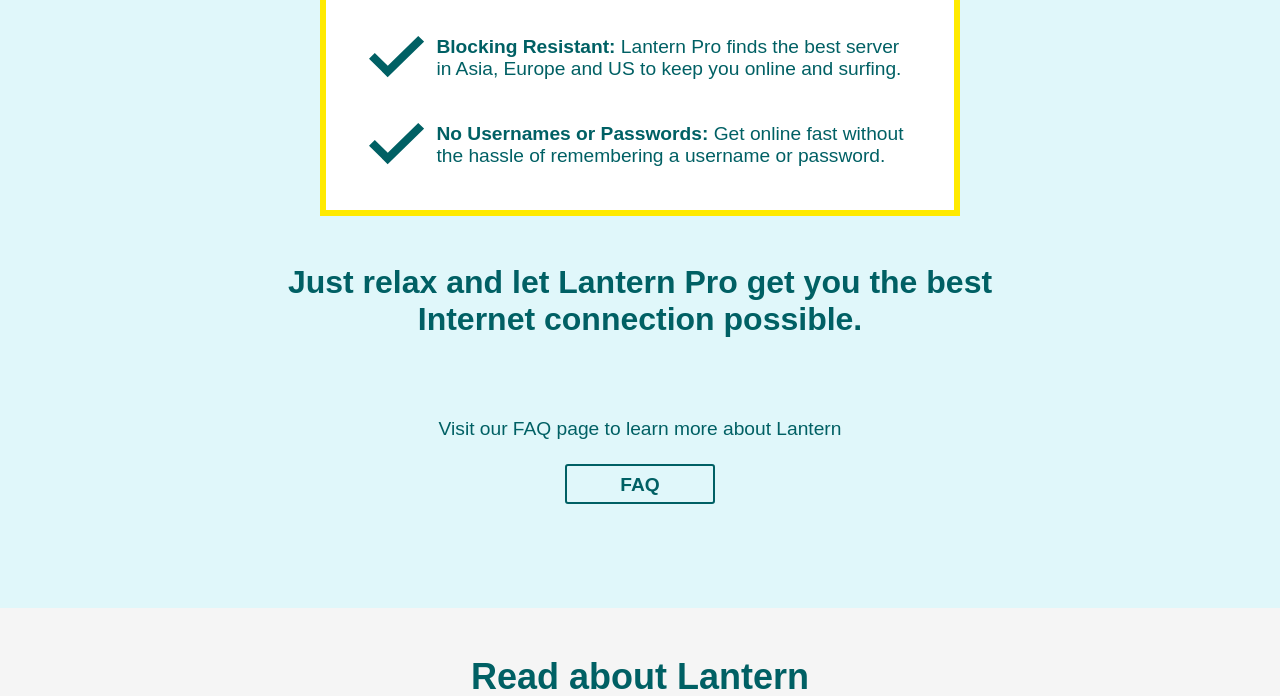
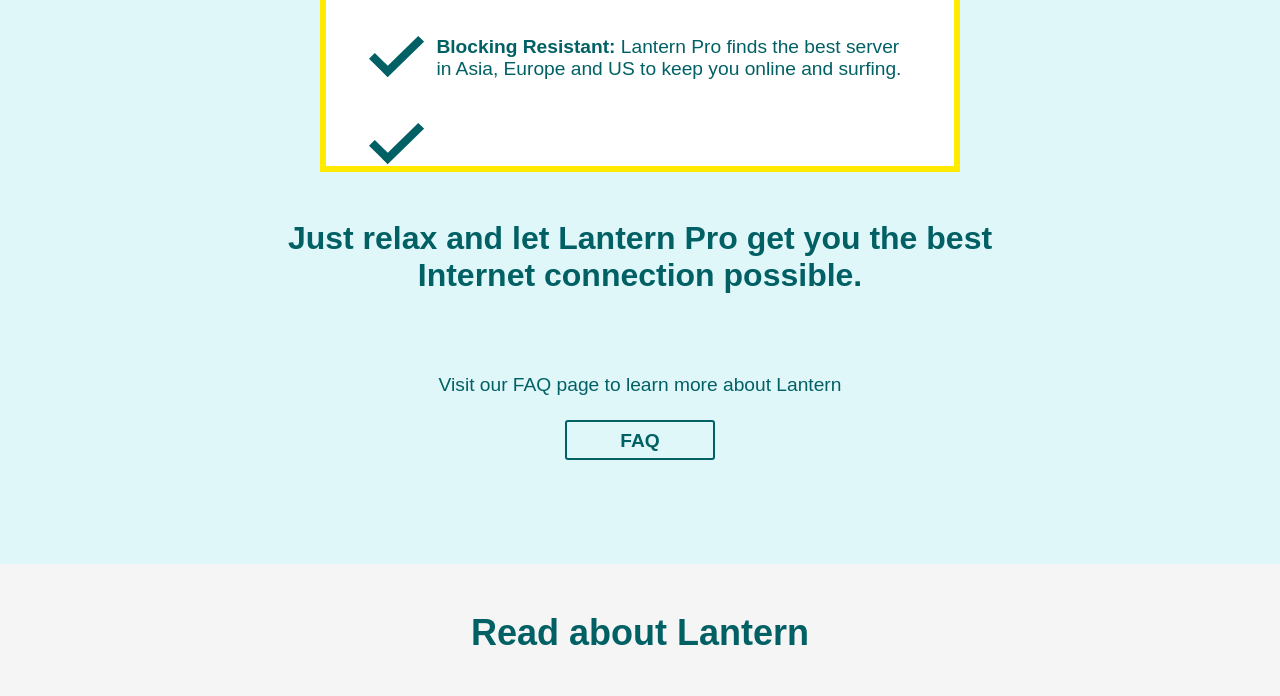
Before and after one commit to getlantern/www, a plain HTML site: page getlantern.org/build/index.html in a window 1280 px wide. Shown: the part 1720-2416 px from the top of the page. Drawn offline with Linux system fonts and the light colour scheme; no server answers; a web font is replaced by a local one.

Commit message:
remove username and password string

```diff
--- a/getlantern.org/build/index.html
+++ b/getlantern.org/build/index.html
@@ -185,7 +185,6 @@
         <span class="checkmark">
           <img src="/static/images/large_check.svg" alt="">
         </span>
-        <span class="text"><b data-localize="REASON_5">No usernames or passwords:</b> <span data-localize="REASON_5_DETAIL">Get online fast without the hassle of remembering a username or password.</span></span>
       </div>
 
     </div>
--- a/getlantern.org/build/static/locale/lang-en.json
+++ b/getlantern.org/build/static/locale/lang-en.json
@@ -30,12 +30,10 @@
   "REASON_2": "No Limits:",
   "REASON_3": "Multiple Devices:",
   "REASON_4": "Blocking Resistant:",
-  "REASON_5": "No Usernames or Passwords:",
   "REASON_1_DETAIL": "Race through websites, apps, and videos with the fastest connection possible.",
   "REASON_2_DETAIL": "Lantern Pro has no limits.",
   "REASON_3_DETAIL": "Lantern Pro works on up to 3 devices.",
   "REASON_4_DETAIL": "Lantern Pro finds the best server in Asia, Europe and US to keep you online and surfing.",
-  "REASON_5_DETAIL": "Get online fast without the hassle of remembering a username or password.",
   "FAQ_LINK": "FAQ",
   "VISIT_FAQ": "Visit our FAQ page to learn more about Lantern",
   "PRESS": "Read about Lantern",
--- a/getlantern.org/build/static/locale/lang-en_US.json
+++ b/getlantern.org/build/static/locale/lang-en_US.json
@@ -30,12 +30,10 @@
   "REASON_2": "No Limits:",
   "REASON_3": "Multiple Devices:",
   "REASON_4": "Blocking Resistant:",
-  "REASON_5": "No Usernames or Passwords:",
   "REASON_1_DETAIL": "Race through websites, apps, and videos with the fastest connection possible.",
   "REASON_2_DETAIL": "Lantern Pro has no limits.",
   "REASON_3_DETAIL": "Lantern Pro works on up to 3 devices.",
   "REASON_4_DETAIL": "Lantern Pro finds the best server in Asia, Europe and US to keep you online and surfing.",
-  "REASON_5_DETAIL": "Get online fast without the hassle of remembering a username or password.",
   "FAQ_LINK": "FAQ",
   "VISIT_FAQ": "Visit our FAQ page to learn more about Lantern",
   "PRESS": "Read about Lantern",
--- a/getlantern.org/static/locale/lang-en_US.json
+++ b/getlantern.org/static/locale/lang-en_US.json
@@ -30,12 +30,10 @@
   "REASON_2": "No Limits:",
   "REASON_3": "Multiple Devices:",
   "REASON_4": "Blocking Resistant:",
-  "REASON_5": "No Usernames or Passwords:",
   "REASON_1_DETAIL": "Race through websites, apps, and videos with the fastest connection possible.",
   "REASON_2_DETAIL": "Lantern Pro has no limits.",
   "REASON_3_DETAIL": "Lantern Pro works on up to 3 devices.",
   "REASON_4_DETAIL": "Lantern Pro finds the best server in Asia, Europe and US to keep you online and surfing.",
-  "REASON_5_DETAIL": "Get online fast without the hassle of remembering a username or password.",
   "FAQ_LINK": "FAQ",
   "VISIT_FAQ": "Visit our FAQ page to learn more about Lantern",
   "PRESS": "Read about Lantern",
```
Also changed, not shown: getlantern.org/pages/index.html (+0 -1 lines).
